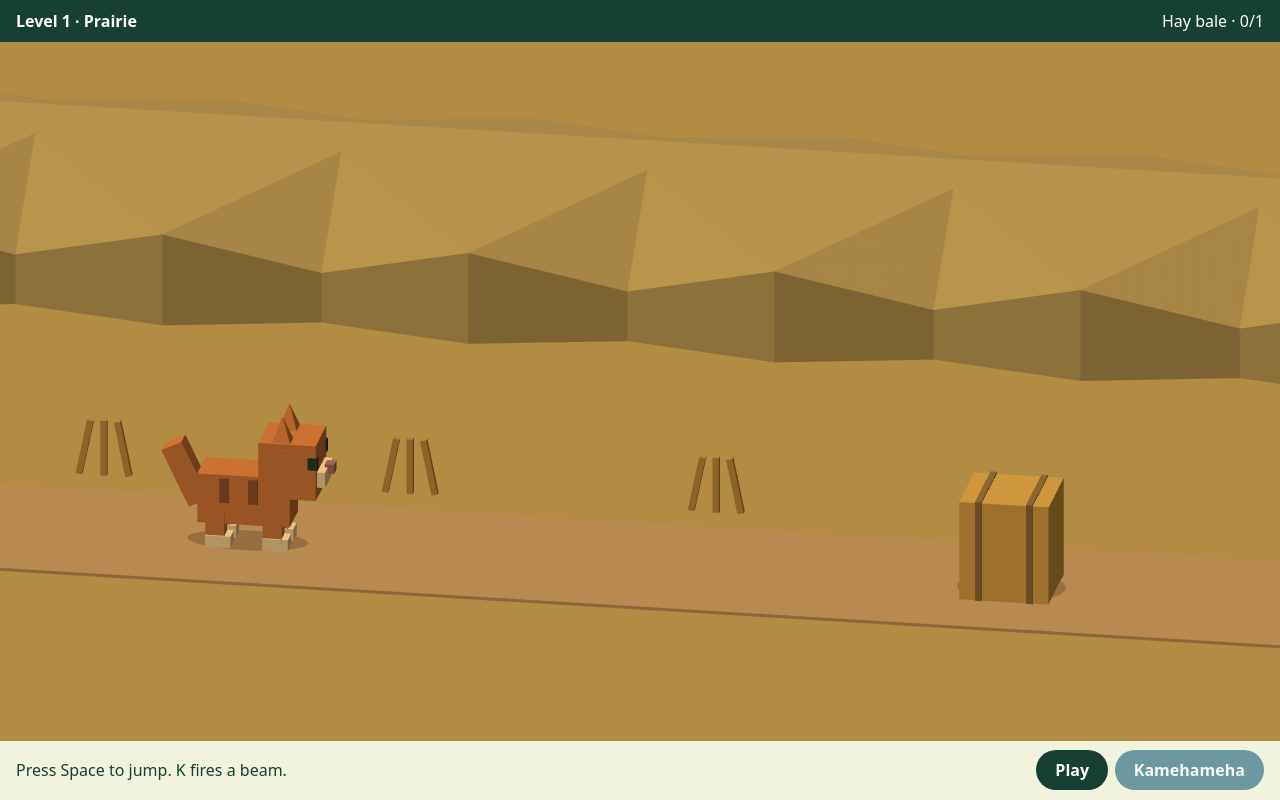
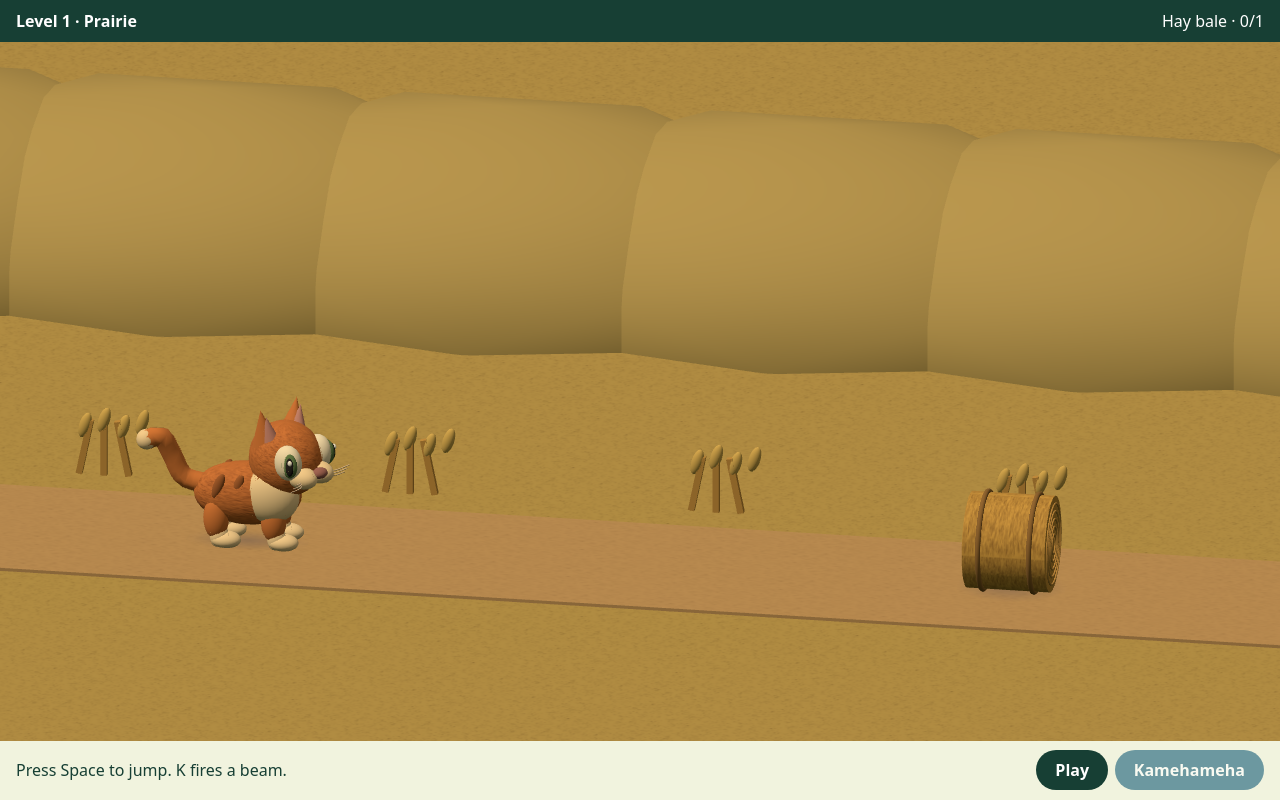
Before and after one commit to Csanfi/the-cat-almanac, a plain HTML site: page barrel-hop.html in a window 1280 px wide. Drawn offline with Linux system fonts and the light colour scheme.

Commit message:
Sculpt and texture the tabby, terrain scenery and obstacles

```diff
--- a/barrel-hop.html
+++ b/barrel-hop.html
@@ -11,8 +11,8 @@ footer{flex-wrap:wrap}footer span{flex:1 1 10rem}.controls{display:flex;gap:.4re
 <canvas id="concert" hidden aria-label="Victory concert. The tabby plays electric guitar under moving spotlights as the crowd cheers."></canvas>
 <footer><span id="message" role="status">Press Space to jump. K fires a beam.</span><div class="controls"><button>Play</button><button id="beam" disabled>Kamehameha</button><button id="music" hidden>Play music</button></div></footer>
 <script src="vendor/three.min.js"></script>
-<script src="encore.js"></script>
-<script src="garden-3d.js?v=clear-light"></script>
+<script src="encore.js?v=sculpt"></script>
+<script src="garden-3d.js?v=sculpt"></script>
 <script>
 let canvas=document.querySelector('canvas'), garden, ctx;
 try {
--- a/encore.js
+++ b/encore.js
@@ -11,7 +11,9 @@ function createEncore(stage, soundButton){
   soundButton.onclick=()=>music.paused?play():music.pause();
   function rect(x,y,w,h,color){g.fillStyle=color;g.fillRect(x,y,w,h)}
   function oval(x,y,rx,ry,color){
-    g.fillStyle=color;g.beginPath();g.ellipse(x,y,rx,ry,0,0,Math.PI*2);g.fill();
+    const light=g.createRadialGradient(x-rx*.28,y-ry*.35,0,x,y,Math.max(rx,ry)*1.15);
+    light.addColorStop(0,color);light.addColorStop(.72,color);light.addColorStop(1,'#322036');
+    g.fillStyle=light;g.beginPath();g.ellipse(x,y,rx,ry,0,0,Math.PI*2);g.fill();
   }
   function shape(points,color){
     g.fillStyle=color;g.beginPath();points.forEach(([x,y],i)=>i?g.lineTo(x,y):g.moveTo(x,y));g.closePath();g.fill();
@@ -31,7 +33,7 @@ function createEncore(stage, soundButton){
     }
     for(const side of [-1,1]){
       const x=W/2+side*Math.min(W*.35,170);
-      rect(x-19,98,38,72,'#191726');
+      rect(x-20,97,40,74,'#67516e');rect(x-18,99,36,70,'#191726');
       for(const y of [117,149]){oval(x,y,14,14,'#504359');oval(x,y,7,7,'#211d31')}
     }
     g.save();g.translate(W/2,156+3*Math.sin(beat));
@@ -41,8 +43,16 @@ function createEncore(stage, soundButton){
     oval(0,-65,29,23,fur);rect(-24,-67,48,7,'#292036');
     for(const x of [-13,12])oval(x,-64,10,7,'#30203f');
     oval(0,-53,4,3,'#9b554d');
+    for(const side of [-1,1]){
+      shape([[side*23,-88],[side*20,-76],[side*10,-78]],'#dd9990');
+      oval(side*7,-51,8,5,'#ffd6a0');
+      for(let j=0;j<3;j++)shape([[side*12,-53+j*2],[side*33,-56+j*4],[side*13,-52+j*2]],'#e9b98b');
+    }
     g.rotate(-.42);oval(-5,-10,19,15,'#ec3675');oval(7,-10,13,11,'#ec3675');
     rect(6,-14,44,6,'#f8bf78');rect(48,-16,12,9,'#f7dfab');
+    for(let j=0;j<10;j++)rect(10+j*3.7,-14,.55,6,'#805344');
+    for(let j=0;j<3;j++)oval(50+j*3,-18,1.5,2.4,'#c2bac9');
+    rect(-9,-15,2,9,'#30243a');rect(-2,-15,2,9,'#30243a');
     for(let j=0;j<3;j++)rect(-7,-12+j*2,58,.7,'#ffedce');
     oval(26,-13,6,5,fur);oval(-7,-14+5*Math.sin(beat*2),7,5,'#ffd59b');g.restore();
     for(let row=0;row<5;row++){
--- a/garden-3d.js
+++ b/garden-3d.js
@@ -15,7 +15,7 @@ function createGarden(canvas) {
   }
   const materials = new Map();
   function mesh(parent, geometry, color, x, y, z) {
-    if (!materials.has(color)) materials.set(color, new THREE.MeshStandardMaterial({color, flatShading:true}));
+    if (!materials.has(color)) materials.set(color, new THREE.MeshStandardMaterial({color, roughness:.83}));
     const item = new THREE.Mesh(geometry, materials.get(color));
     item.position.set(x,y,z);
     parent.add(item);
@@ -27,11 +27,41 @@ function createGarden(canvas) {
     item.scale.set(w,h,d);
     return item;
   }
+  const sphere=new THREE.SphereGeometry(1,24,18);
+  function oval(parent,x,y,z,rx,ry,rz,color){
+    const item=mesh(parent,sphere,color,x,y,z);
+    item.scale.set(rx,ry,rz);
+    return item;
+  }
+  function stroke(parent,points,r,color){
+    const curve=new THREE.CatmullRomCurve3(points.map(p=>new THREE.Vector3(...p)));
+    return mesh(parent,new THREE.TubeGeometry(curve,12,r,7,false),color,0,0,0);
+  }
+  // Tileable directional grain for fur, wood, straw, and the trail.
+  function grain(item,kind,repeatX=1,repeatY=1){
+    const tile=document.createElement('canvas');tile.width=tile.height=128;
+    const g=tile.getContext('2d');g.fillStyle='#fff';g.fillRect(0,0,128,128);
+    let seed=937;
+    function random(){seed=(seed*1664525+1013904223)>>>0;return seed/4294967296}
+    for(let i=0;i<1900;i++){
+      const x=random()*128,y=random()*128;
+      g.strokeStyle='rgba(66,42,30,'+(.05+random()*.26)+')';
+      const dx=kind==='fur'?9:kind==='straw'?18:2;
+      const dy=kind==='bark'?18:kind==='fur'?4:2;
+      g.beginPath();g.moveTo(x,y);g.lineTo(x+dx*random(),y+dy*random());g.stroke();
+    }
+    const texture=new THREE.CanvasTexture(tile);texture.colorSpace=THREE.SRGBColorSpace;
+    texture.wrapS=texture.wrapT=THREE.RepeatWrapping;texture.repeat.set(repeatX,repeatY);
+    item.material=item.material.clone();item.material.map=texture;item.material.bumpMap=texture;
+    item.material.bumpScale=kind==='bark'?.8:.25;
+    return item.material;
+  }
   const ground=box(scene,400,-6,-150,6000,10,1600,0x91b96c);
   const road=box(scene,400,-1,0,6000,2,74,0xc9985e);
+  grain(ground,'earth',160,36);grain(road,'earth',180,3);
   const scenery=group(scene);
   const landscapes=Array.from({length:4},()=>group(scenery));
-  const leaf=new THREE.IcosahedronGeometry(1,0);
+  const leaf=new THREE.IcosahedronGeometry(1,1);
   const peak=new THREE.ConeGeometry(1,1,6);
   for(let i=-2;i<25;i++){
     const x=i*96;
@@ -40,9 +70,14 @@ function createGarden(canvas) {
       const stalk=box(landscapes[0],x+j*6,9,-51,2,18,2,0xc99848);
       stalk.rotation.z=(j-1)*.2;
     }
-    box(landscapes[1],x,24,-110,10,48,10,0x785034);
+    mesh(landscapes[1],new THREE.CylinderGeometry(4,7,49,9),0x785034,x,24,-110);
     mesh(landscapes[1],peak,0x315c45,x,61,-110).scale.set(36,88,36);
     mesh(landscapes[1],peak,0x47815b,x+42,38,-190).scale.set(49,76,49);
+    for(let k=0;k<4;k++){
+      const angle=k*1.65+i;
+      oval(landscapes[1],x+Math.cos(angle)*18,48+k*6,-110+Math.sin(angle)*15,22,19,22,k%2?0x47794b:0x386843);
+      oval(landscapes[0],x+k*6,16+k%2*2,-51,1.8,4.2,1.6,0xdcb65f).rotation.z=-.3;
+    }
     const summit=72+18*Math.cos(i);
     mesh(landscapes[2],peak,0x85acbd,x,summit/2,-220).scale.set(85,summit,70);
     mesh(landscapes[2],peak,0xe4f6fc,x,summit*.83,-220).scale.set(30,summit*.35,25);
@@ -50,45 +85,73 @@ function createGarden(canvas) {
     box(landscapes[3],x,1,-67,75,2,7,0xff793a).rotation.y=.25;
   }
   const cat=group(scene), fur=0xdc803e, cream=0xffdfaa;
-  box(cat,0,16,0,29,16,15,fur);
-  box(cat,14,27,0,18,18,19,fur);
-  for(const z of [-6,6]){
-    const ear=mesh(cat,new THREE.ConeGeometry(5,10,4),fur,12,39,z);
-    ear.rotation.y=Math.PI/4;
-    box(cat,22,30,z*1.45,3,4,2,0x293d32);
-    box(cat,23,24,z*.58,5,5,7,cream);
-    for(const x of [-6,3]) box(cat,x,19,z*1.25,3,8,1,0x99582d);
+  const coat=grain(oval(cat,0,16,0,17,10,9,fur),'fur',3,2);
+  const head=group(cat);head.position.set(12,28,0);head.rotation.y=-.55;
+  oval(head,0,0,0,12,12,11,fur).material=coat;
+  oval(cat,8,17,4,9,9,6,cream);
+  for(const side of [-1,1]){
+    const z=side*7;
+    const ear=mesh(head,new THREE.ConeGeometry(1,1,24),fur,-3,11,z);
+    ear.scale.set(5,13,4);ear.rotation.x=side*.23;
+    const inner=mesh(head,new THREE.ConeGeometry(1,1,20),0xd29182,-1,11,z);
+    inner.scale.set(3.6,9,3);inner.rotation.x=side*.23;
+    oval(head,7,2,z,4.8,5.6,3.8,0xffefcd);
+    oval(head,9,2,z*1.24,3,4,1.9,0x668350);
+    oval(head,10,2,z*1.38,1.6,3,1,0x282423);
+    oval(head,10.7,3.6,z*1.47,.8,.9,.6,0xfffaf0);
+    oval(head,10,-3,z*.54,5.4,3.5,4,cream);
+    for(let i=0;i<3;i++){
+      stroke(head,[[11,-3-i*.4,z*.64],[13,-3-i*.8,z*1.12],[15-i,-2-i*1.4,z*1.8]],.16,0xe8ccb0);
+      oval(cat,-8+i*6,20,z*.99,1.6,4.3,1.2,0xa96332).rotation.z=-.35;
+    }
   }
-  box(cat,26,26,0,3,3,4,0xaf7466);
-  const tail=box(cat,-19,22,0,7,20,7,fur);
-  tail.rotation.z=.45;
+  oval(head,14,-1.5,0,2.2,1.7,2.7,0xa66d64);
+  stroke(cat,[[-12,18,0],[-20,20,0],[-24,28,1],[-27,34,3],[-31,33,4]],3.2,fur);
+  oval(cat,-31,33,4,3.2,3.2,3.2,cream);
   const legs=[];
-  for(const x of [-9,9]) for(const z of [-5,5]){
+  for(const x of [-9,9])for(const z of [-5,5]){
     const leg=group(cat);leg.position.set(x,12,z);
-    box(leg,0,-5,0,6,10,5,fur);box(leg,1,-10,0,8,4,6,cream);legs.push(leg);
+    oval(leg,0,-3,0,4,7,3.5,fur);oval(leg,1,-9,0,3,4,2.8,cream);
+    oval(leg,3,-10,0,4.8,2.7,3.6,cream);legs.push(leg);
   }
   const obstacle=group(scene);
   const [hay,stump,ice,lava]=Array.from({length:4},()=>group(obstacle));
   const models=[hay,stump,ice,lava];
-  box(hay,0,16,0,28,32,27,0xe0ac4e);
-  for(const x of [-8,8])box(hay,x,16,0,2,33,28,0x98743b);
-  mesh(stump,new THREE.CylinderGeometry(11,15,32,9),0x804f35,0,16,0);
-  mesh(stump,new THREE.CylinderGeometry(10,10,1,9),0xc49865,0,32,0);
-  mesh(ice,peak,0x74cee8,-3,16,0).scale.set(11,32,13);
-  mesh(ice,peak,0xacdfed,7,10,2).scale.set(8,20,9);
-  mesh(lava,leaf,0x684143,0,15,0).scale.set(16,18,15);
-  box(lava,0,17,12,3,15,2,0xff8539).rotation.z=.35;
+  const bale=mesh(hay,new THREE.CylinderGeometry(15,15,26,40),0xe0ac4e,0,15,0);
+  bale.rotation.z=Math.PI/2;grain(bale,'straw',4,2);
+  for(const x of [-8,8])mesh(hay,new THREE.TorusGeometry(15.2,.85,8,44),0x966d38,x,15,0).rotation.y=Math.PI/2;
+  for(let r=3;r<15;r+=2.4)mesh(hay,new THREE.TorusGeometry(r,.35,6,36),0xc39348,13.2,15,0).rotation.y=Math.PI/2;
+  grain(mesh(stump,new THREE.CylinderGeometry(11,15,31,28),0x825333,0,15.5,0),'bark',3,1);
+  mesh(stump,new THREE.CylinderGeometry(10.8,11,.8,32),0xd5a16a,0,31.3,0);
+  for(let r=2;r<10;r+=2)mesh(stump,new THREE.TorusGeometry(r,.25,5,32),0xa37951,0,31.8,0).rotation.x=Math.PI/2;
+  for(let i=0;i<7;i++){const a=i*.898;oval(stump,11*Math.cos(a),4,11*Math.sin(a),5,6,4,0x795036)}
+  for(let i=0;i<6;i++){
+    const a=i*2.4,h=i===0?32:14+i*2;
+    const gem=mesh(ice,new THREE.CylinderGeometry(1,5,h,5),i%2?0xa5e7fa:0x53b6da,Math.sin(a)*8,h/2,Math.cos(a)*6);
+    gem.rotation.z=Math.sin(a)*.23;gem.material.roughness=.17;
+  }
+  mesh(lava,leaf,0xae492b,0,14,0).scale.set(15,17,14);
+  for(let i=0;i<18;i++){
+    const y=1-2*(i+.5)/18,a=i*2.4,r=Math.sqrt(1-y*y);
+    mesh(lava,leaf,i%2?0x463739:0x593e3c,11*r*Math.cos(a),15+y*12,10*r*Math.sin(a)).scale.set(7,6,7);
+  }
+  stroke(lava,[[-9,21,9],[-4,18,14],[-5,13,15],[1,9,14],[4,5,12]],.8,0xff9b42);
   let activeLevel=-1;
-  const shadowGeometry=new THREE.CircleGeometry(1,20);
+  const shadowGeometry=new THREE.PlaneGeometry(2,2);
+  const contact=document.createElement('canvas');contact.width=contact.height=64;
+  const pen=contact.getContext('2d'),fade=pen.createRadialGradient(32,32,1,32,32,32);
+  fade.addColorStop(0,'rgba(47,29,20,.55)');fade.addColorStop(1,'rgba(47,29,20,0)');
+  pen.fillStyle=fade;pen.fillRect(0,0,64,64);
+  const shadowMat=new THREE.MeshBasicMaterial({map:new THREE.CanvasTexture(contact),transparent:true,depthWrite:false});
   function shadow(){
     const s=mesh(scene,shadowGeometry,0xa17d53,0,.2,0);
-    s.rotation.x=-Math.PI/2;return s;
+    s.material=shadowMat;s.rotation.x=-Math.PI/2;return s;
   }
   const catShadow=shadow(), barrelShadow=shadow();
   barrelShadow.scale.set(17,14,1);
   const blast=group(scene);
-  box(blast,0,0,0,1,7,7,0x48d9ef);
-  box(blast,0,0,3.4,1,3,2,0xf3ffff);
+  oval(blast,0,0,0,.5,4,4,0x48d9ef);
+  oval(blast,0,0,2,.5,1.8,2.6,0xf3ffff);
   return {
     resize(w,h,worldWidth){
       const span=worldWidth*1.08;
```
Also changed, not shown: index.html (+1 -1 lines).
